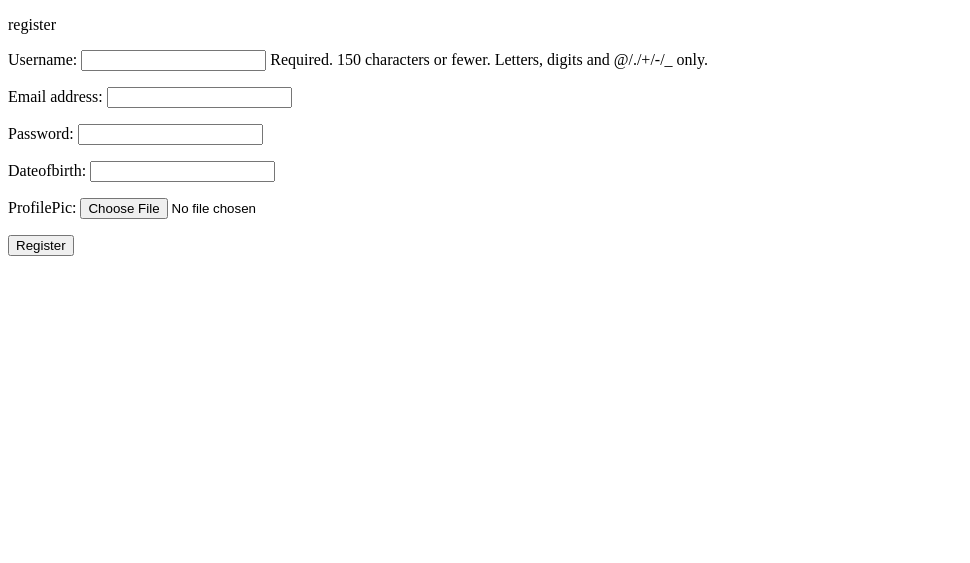
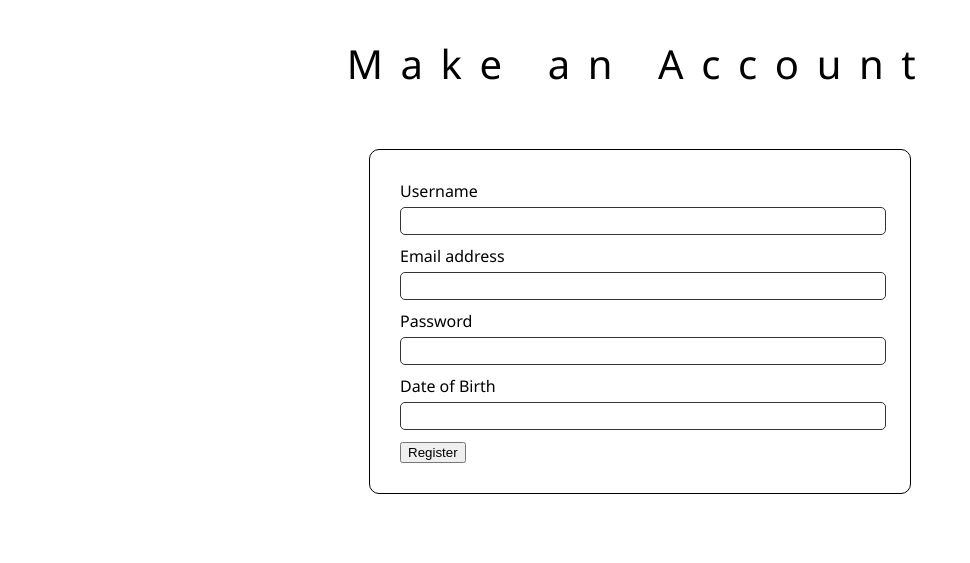
Before and after one commit to ahmxd675/CheeseBoard, a Django app: page /register/ in a window 1280 px wide. Shown: the top 563 px of the page, without its empty margins (0-970 px from the left). Run offline with Django 3.2, Linux system fonts and the light colour scheme.

Commit message:
Update templates for login and register

```diff
--- a/CheeseBoardSite/forms.py
+++ b/CheeseBoardSite/forms.py
@@ -13,7 +13,8 @@ class AccountForm(forms.ModelForm):
     dateOfBirth = forms.DateField(
         input_formats=['%d/%m/%Y'],
         widget=forms.DateInput(format='%d/%m/%Y'),
+        label='Date of Birth'
     )
     class Meta:
         model = Account
-        fields = ('dateOfBirth','profilePic')
+        fields = ('dateOfBirth',)
--- a/CheeseBoardSite/views.py
+++ b/CheeseBoardSite/views.py
@@ -5,6 +5,7 @@ from django.http import HttpResponse
 from django.urls import reverse
 from django.shortcuts import redirect
 from django.contrib.auth.decorators import login_required
+from django.utils import timezone
 
 def index(request):
     # Processing here for most popular tags, expected to be a list of strings
@@ -123,9 +124,10 @@ def register(request):
 
             account = account_form.save(commit=False)
             account.user = user
-
-            if 'profilePic' in request.FILES:
-                account.profilePic = request.FILES['profilePic']
+            account.accountCreationDate = timezone.now()
+            account.dateLastLoggedIn = timezone.now()
+            # if 'profilePic' in request.FILES:
+            #     account.profilePic = request.FILES['profilePic']
 
             account.save()
             registered = True
--- /dev/null
+++ b/templates/CheeseBoardSite/form_base.html
@@ -0,0 +1,75 @@
+<!DOCTYPE html>
+
+{% load staticfiles %}
+<html>
+    <head>
+        <title>
+            {% block title_block %}
+            {% endblock %}
+        </title>
+
+        <style>
+            #centre {
+                display: flex;
+                justify-content: center;
+                align-items: center;
+                flex-direction: column;
+                padding: 20px;
+                border: 0, 0, 1px solid black, 0;
+            }
+
+            #title {
+                font-size: 2.5em;
+                font-family: 'Segoe UI';
+                letter-spacing: 1.1rem;
+                font-weight: 400;
+                margin: 0.2em;
+            }
+
+            .form-container {
+                margin: 50px;
+                border: 1px solid #000;
+                border-radius: 10px;
+                padding: 30px;
+                width: 30rem;
+                font-family: 'Segoe UI';
+            }
+
+            .form-row {
+                margin-bottom: 10px;
+            }
+
+            .form-row label {
+                display: block;
+                margin-bottom: 5px;
+            }
+
+            .form-row input[type=text], .form-row input[type=password], .form-row input[type=email]{
+                width: 100%;
+                height: 1.5rem;
+                border: 1px solid #333;
+                border-radius: 5px;
+            }
+
+            .form-row input[type=file]{
+                width: auto;
+            }
+
+            .error {
+                color: red;
+            }
+        </style>
+    </head>
+
+    <body>
+        <div id="centre">
+            <h1 id="title">
+                {% block page_title %}
+                {% endblock %}
+            </h1>
+
+            {% block form_content %}
+            {% endblock %}
+        </div>
+    </body>
+</html>
--- a/templates/CheeseBoardSite/index.html
+++ b/templates/CheeseBoardSite/index.html
@@ -1,3 +1,4 @@
+<!DOCTYPE html>
 <!-- Including navbar at top of page -->
 {% include 'CheeseBoardSite\navbar.html' %}
 
--- a/templates/CheeseBoardSite/register.html
+++ b/templates/CheeseBoardSite/register.html
@@ -1,26 +1,34 @@
-<!DOCTYPE html>
+{% extends 'CheeseBoardSite/form_base.html' %}
+{% block title_block %}Make an Account{% endblock %}
+{% block page_title %}Make an Account{% endblock %}
 
-{% load staticfiles %}
-
-<html>
-    <title>Register for Cheeseboard</title>
-
-    <body>
+{% block form_content %}
     {% if registered %}
-            <p>registered</p>
-            <!-- No clue if this is the right url -->
         <a href="{% url 'CheeseBoardSite:index' %}">Homepage</a>
     {% else %}
-            <p>register</p>
-            <form id="user_form" method="post" action="{% url 'CheeseBoardSite:register' %}"
-                  enctype="multipart/form-data">
-
+        <div class="form-container">
+            <form id="user-form" method="post" action="{% url 'CheeseBoardSite:register' %}" enctype="multipart/form-data">
                 {% csrf_token %}
-            {{ user_form.as_p }}
-            {{ account_form.as_p }}
-
+                {% for field in user_form %}
+                    <div class="form-row">
+                        <label for="{{ field.id_for_label }}">{{ field.label }}</label>
+                        {{ field }}
+                        {% if field.errors %}
+                            <div class="error">{{ field.errors.as_text }}</div>
+                        {% endif %}
+                    </div>
+                {% endfor %}
+                {% for field in account_form %}
+                    <div class="form-row">
+                        <label for="{{ field.id_for_label }}">{{ field.label }}</label>
+                        {{ field }}
+                        {% if field.errors %}
+                            <div class="error">{{ field.errors.as_text }}</div>
+                        {% endif %}
+                    </div>
+                {% endfor %}
                 <input type="submit" name="submit" value="Register" />
             </form>
+        </div>
     {% endif %}
-    </body>
-</html>
+{% endblock %}
```
Also changed, not shown: templates/CheeseBoardSite/login.html (+21 -13 lines), CheeseBoardSite/migrations/0001_initial.py. Lines whose indentation alone changed are shown as unchanged.
